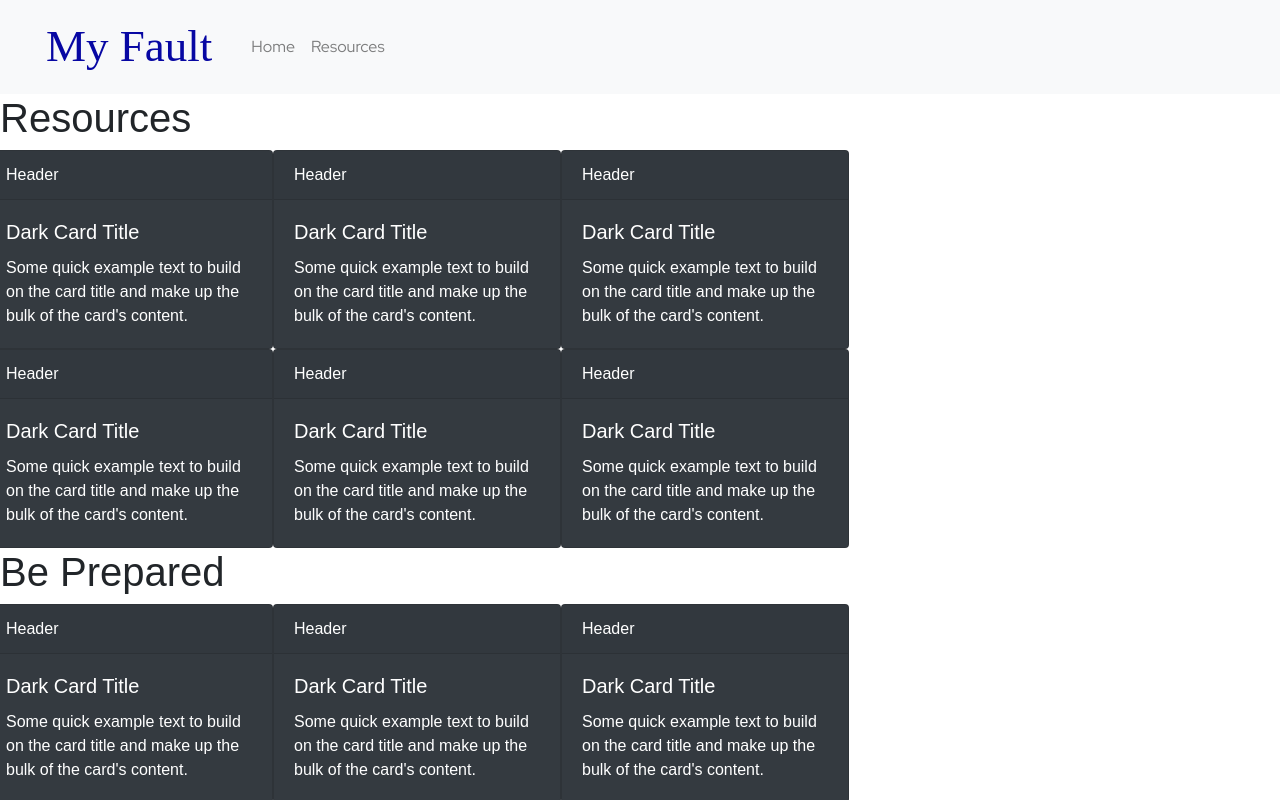
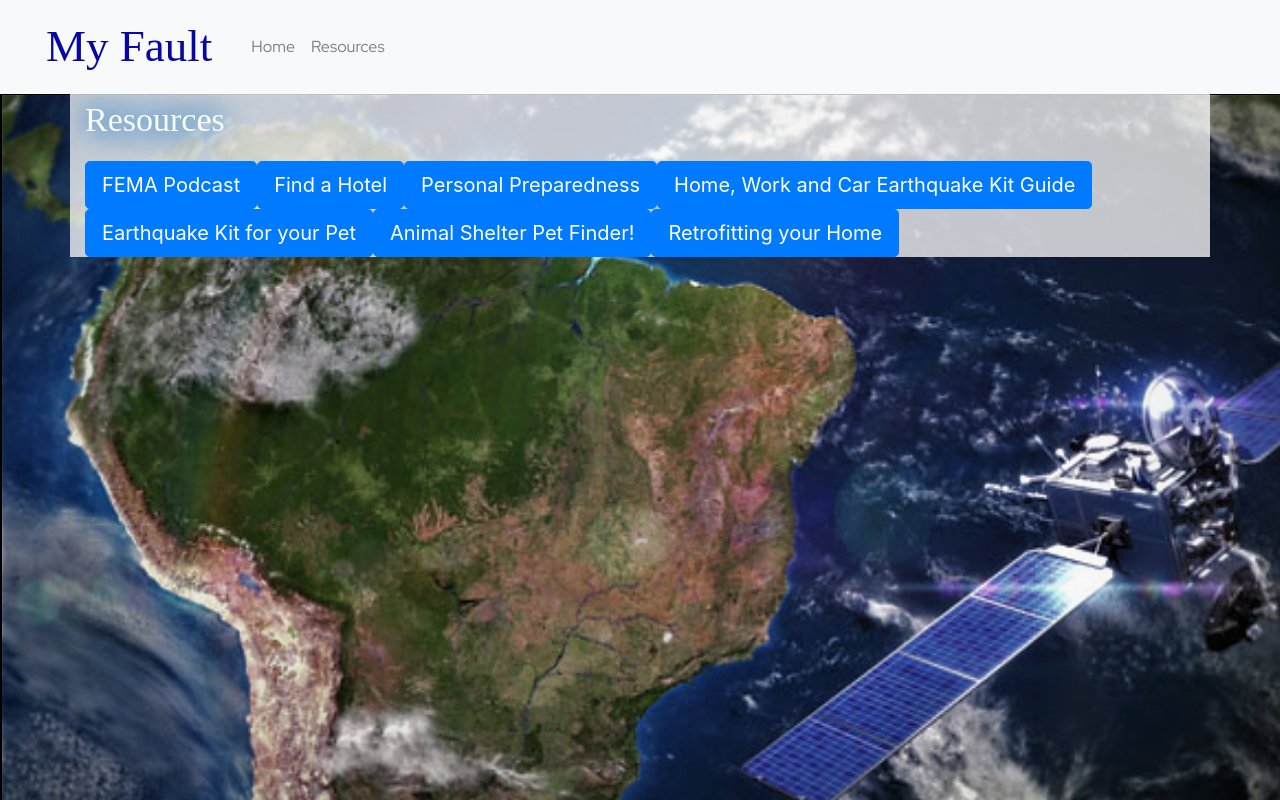
Before and after one commit to bghita/my-fault, a React (Create React App) app in the folder client/: page /resources in a window 1280 px wide. Shown: the top 800 px of the page. Built offline with nearby package versions, Linux system fonts and the light colour scheme; a web font is replaced by a local one; what google-maps-react would draw is missing.

Commit message:
added buttons to Resources page

```diff
--- a/client/src/components/Pages/ResourceCard/ResourceCard.js
+++ b/client/src/components/Pages/ResourceCard/ResourceCard.js
@@ -1,19 +1,28 @@
 // sets up Resource Cards for Resource Page
 import React from "react";
-import { Card, Container, Col } from "react-bootstrap";
+import {Link} from "react-router-dom"
+import 'bootstrap/dist/css/bootstrap.min.css';
+import { Container, Row, Col } from "react-bootstrap";
 
 const ResourceCard = (props) => {
     return (
-                <Card bg="dark" text="white" style={{ width: '18rem' }}>
-                    <Card.Header>Header</Card.Header>
-                    <Card.Body>
-                        <Card.Title>Dark Card Title</Card.Title>
-                        <Card.Text>
-                            Some quick example text to build on the card title and make up the bulk
-                            of the card's content.
-                </Card.Text>
-                    </Card.Body>
-                </Card>
+        <div className="col-md-4">
+            <div class="card" style={{ width: "18em" }}>
+                <a href={props.href}>
+                    <img className="card-img-top imgUrl" src={props.imgUrl} alt="Card cap" />
+                </a>
+                <div className="title text-center">{props.title}</div>
+                <div className="h1">
+                    <ul className="body" style={{ fontSize: "12px", marginTop: "5px" }}>
+                        {props.description.map(sentence =>
+                        <li key={sentence.description}>
+                            <a href={sentence.url} target="_blank"> {sentence.description}</a>
+                        </li>
+                        )}
+                    </ul>
+                </div>
+            </div>
+        </div>
     )
 }
 
--- a/client/src/components/Pages/Resources/Resource.css
+++ b/client/src/components/Pages/Resources/Resource.css
@@ -1,4 +1,7 @@
 img.animated-gif {
-    width: 200px;
-    height: 150px;
+    width: 50px;
+    height: 50px;
 }
+.signBox{
+    background-color: rgba(255, 255, 255, 0.753);
+}
--- a/client/src/components/Pages/Resources/Resources.js
+++ b/client/src/components/Pages/Resources/Resources.js
@@ -1,73 +1,37 @@
 import React from 'react';
 import ResourceCard from "../ResourceCard/ResourceCard";
 // import "./Resources/Resources.css";
-import { Container, Row, } from "react-bootstrap";
+import { Container, Row, Button, Col } from "react-bootstrap";
 
 function App() {
-  return (
-    <div>
-
-      <Container />
-      <h1>Resources</h1>
-      <Row>
-        {/* hotel search */}
-        <ResourceCard imgUrl="https://media.giphy.com/media/FyRqWrXtj2W9G/giphy.gif" href="http://www.femaevachotels.com/index.php" title="Find Hotel" description={["Search for hotels in your state and city.", "Locates hotels that are pet friendly.", "Hotels have affordable rates for the night."]} />
-
-        {/* Medication */}
-        <ResourceCard imgUrl="https://media.giphy.com/media/MaZiCmnaOnXlvbeqIF/giphy.gif" href="" title="Find Medication" description={["CVS", "Kaiser Permanente"]} />
-
-        {/* podcast */}
-        <ResourceCard imgUrl="http://giphygifs.s3.amazonaws.com/media/LwxzFXEymTsf6/giphy.gif" href="https://play.google.com/music/listen?u=0#/ps/Iydeahoa4jeyayosfeqh36zvnfm" title="Podcast" description={["Click the picture to hear the emergency podcast."]} />
-      </Row>
-
-      <Row>
-        {/* social media */}
-        <ResourceCard imgUrl="http://giphygifs.s3.amazonaws.com/media/L8QmMBDvxVKrm/giphy.gif" href="" title="Social Media" description={["Twitter", "Facebook", "Snapchat", "Instagram"]} />
-
-        {/* PG & E */}
-        <ResourceCard imgUrl="https://media.giphy.com/media/l4Ki9kSidioZfrENa/giphy.gif" href="" title="PG & E" description={["1-800-743-5000 PG & E gas leak, or downed line."]} />
-
-        {/* phone link */}
-        <ResourceCard imgUrl="https://media.giphy.com/media/1SyXpUUfyAe1Yx8rUU/giphy.gif" href="" title="Phone Numbers" description={["911 Emergency", "#411 Information Services", "Personal phone numbers of family and friends."]} />
-
-      </Row>
-
-      <h1>Be Prepared</h1>
-      <Row>
-        {/* family preparedness */}
-        <ResourceCard imgUrl="https://media.giphy.com/media/jxzEhHBMmH7tm/giphy.gif" href="https://www.earthquakeauthority.com/California-Earthquake-Risk/Personal-Preparedness" title="FAQ" description={["Earth Quake Authority offers information on earthquake prep.", "Learn about the Seven Steps to Earthquake Safety."]} />
-
-        {/* buy emergency kit */}
-        <ResourceCard imgUrl="https://media.giphy.com/media/26uf3GPKideludyj6/giphy.gif" href="https://www.quakekare.com/emergency-earthquake-kits-c-8_9/?gclid=Cj0KCQjwvo_qBRDQARIsAE-bsH9Ky6adSJCGQfyqg63iTywxsVImHVEQGAgRg2vp7MVBetStFQyQhu8aAhZzEALw_wcB" title="Supplies" description={["Buy an emergency kit for all locations, for yourself, family, students or co-workers."]} />
-
-        {/* safeway delivery */}
-        <ResourceCard imgUrl="https://media.giphy.com/media/5ev3alRsskWA0/giphy.gif" href="https://shop.safeway.com/home.html?zipcode=94611&cmpid=ps_swy_noc_ecom_goo&r=https%3A%2F%2Fwww.google.com%2F" title="Food Delivery" description={["Safewway Food Delivery Service"]} />
-      </Row>
-
-      <Row>
-        {/* pet preparedness */}
-        <ResourceCard imgUrl="https://media.giphy.com/media/3o6Zt9pe4yTFeYaul2/giphy.gif" href="https://www.fema.gov/blog/2019-06-13/pet-preparedness-10-items-youll-need-your-pets-hurricane-emergency-kit" title="Pets" description={["10 things that will helps your pet(s). Remember they are family too."]} />
-
-        {/* dog walking */}
-        <ResourceCard imgUrl="https://media.giphy.com/media/8zFpA8HgcewXC/giphy.gif" href="" title="Dog Walking Serivces" description={["If you are unable to get home to walk or feed your pets, visit Wag or Rover."]} />
-
-        {/* Animal shelter */}
-        <ResourceCard imgUrl="https://media.giphy.com/media/SB5fjrUhAeLte/giphy.gif" href="https://www.petfinder.com/animal-shelters-and-rescues/search/" title="Animal Shelter" description={["Search for an animal shelters in your area if your pet is missing."]} />
-      </Row>
-
-      <Row>
-        {/* retrofit your building */}
-        <ResourceCard imgUrl="https://media.giphy.com/media/de4QmZqpcqQMOPL2Mt/giphy.gif" href="https://www.earthquakesafety.com/earthquake-retrofitting-faq.html" title="Retrofitting" description={["Get advice on cost and other questions on retrofit a home or building"]} />
-
-        {/* locksmith */}
-        <ResourceCard imgUrl="https://media.giphy.com/media/Z1FlpamrHC8hy/giphy.gif" href="#" title="Locksmith Services" description={[""]} />
-
-        {/* towing services */}
-        <ResourceCard imgUrl="https://media.giphy.com/media/xT5LMOzPaDffpaUbfO/giphy.gif" href="" title="Towing Services" description={[""]} />
-      </Row>
-
-    </div>
-  );
-}
+    return (
+        <div className="background">
+            <Container className="signBox">
+                <p className="title">Resources</p>
+                <Button variant="primary" size="lg" href="https://play.google.com/music/listen?u=0#/ps/Iydeahoa4jeyayosfeqh36zvnfm">
+                    FEMA Podcast
+                </Button>
+                <Button variant="primary" size="lg" href="http://www.femaevachotels.com/index.php">
+                    Find a Hotel
+                </Button>
+                <Button variant="primary" size="lg" href="https://www.earthquakeauthority.com/California-Earthquake-Risk/Personal-Preparedness">
+                    Personal Preparedness
+                </Button>
+                <Button variant="primary" size="lg" href="https://www.quakekare.com/emergency-earthquake-kits-c-8_9/?gclid=Cj0KCQjwvo_qBRDQARIsAE-bsH9Ky6adSJCGQfyqg63iTywxsVImHVEQGAgRg2vp7MVBetStFQyQhu8aAhZzEALw_wcB">
+                    Home, Work and Car Earthquake Kit Guide
+                </Button>
+                <Button variant="primary" size="lg" href="https://www.fema.gov/blog/2019-06-13/pet-preparedness-10-items-youll-need-your-pets-hurricane-emergency-kit">
+                    Earthquake Kit for your Pet
+                </Button>
+                <Button variant="primary" size="lg" href="https://www.petfinder.com/animal-shelters-and-rescues/search/">
+                    Animal Shelter Pet Finder!
+                </Button>
+                <Button variant="primary" size="lg" href="https://www.earthquakesafety.com/earthquake-retrofitting-faq.html">
+                    Retrofitting your Home
+                </Button>
+            </Container>
+        </div>
+    )
+};
 
 export default App;
--- a/client/src/components/Services/EarthquakesForm.js
+++ b/client/src/components/Services/EarthquakesForm.js
@@ -22,8 +22,8 @@ class EarthquakesForm extends Component {
                         <option value="6">6</option>
                         <option value="7">7</option>
                         <option value="8">8</option>
-                        <option value="8">9</option>
-                        <option value="8">10</option>
+                        <option value="9">9</option>
+                        <option value="10">10</option>
 
                     </select>
                     <br />
--- a/client/src/index.css
+++ b/client/src/index.css
@@ -3,3 +3,6 @@ body {
   padding: 0;
   font-family: sans-serif;
 }
+.rbtn{
+  float:right;
+}
```
Also changed, not shown: client/src/components/Pages/ResourceCard/Card2.js (added, +37 -0 lines).
